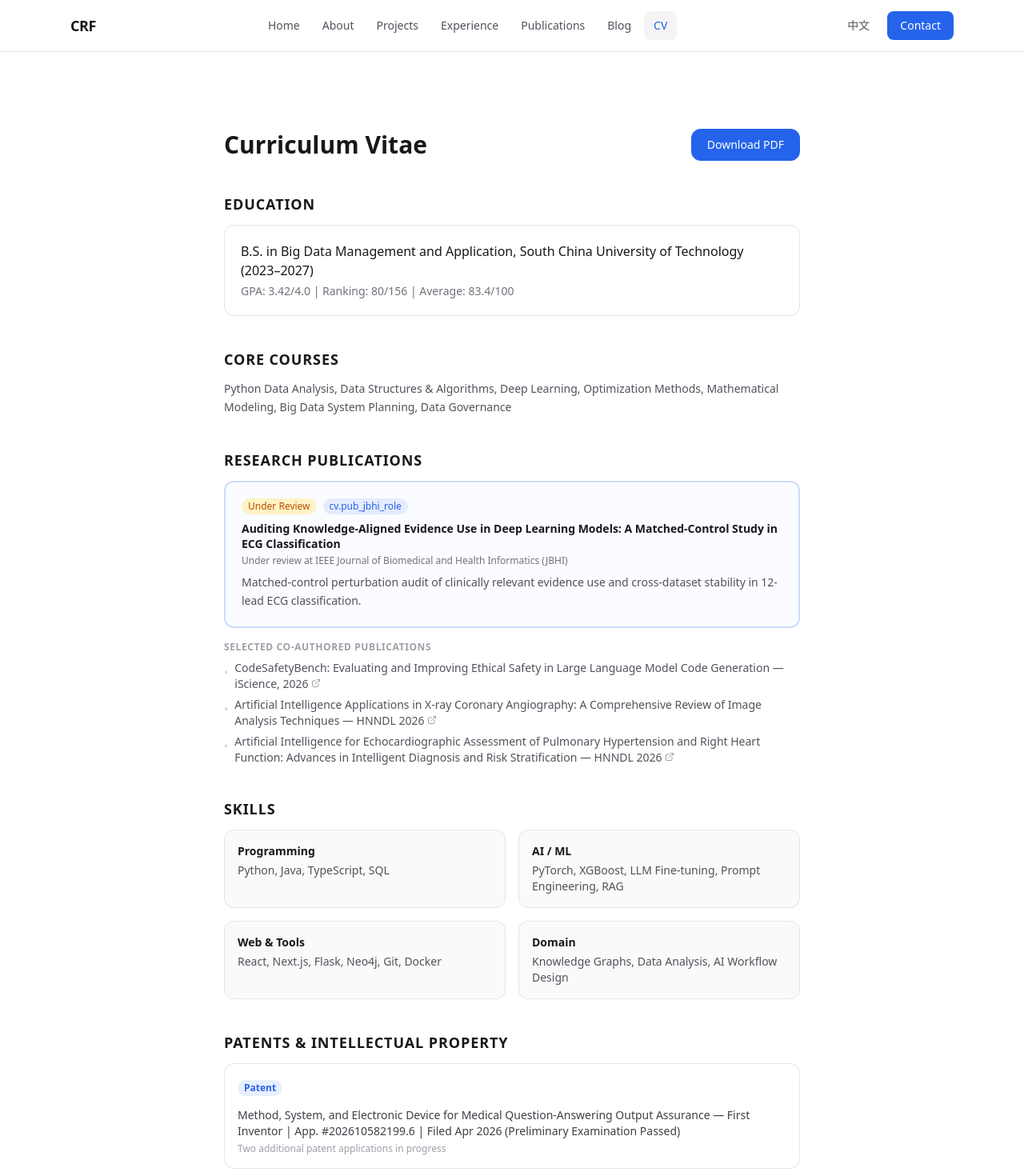
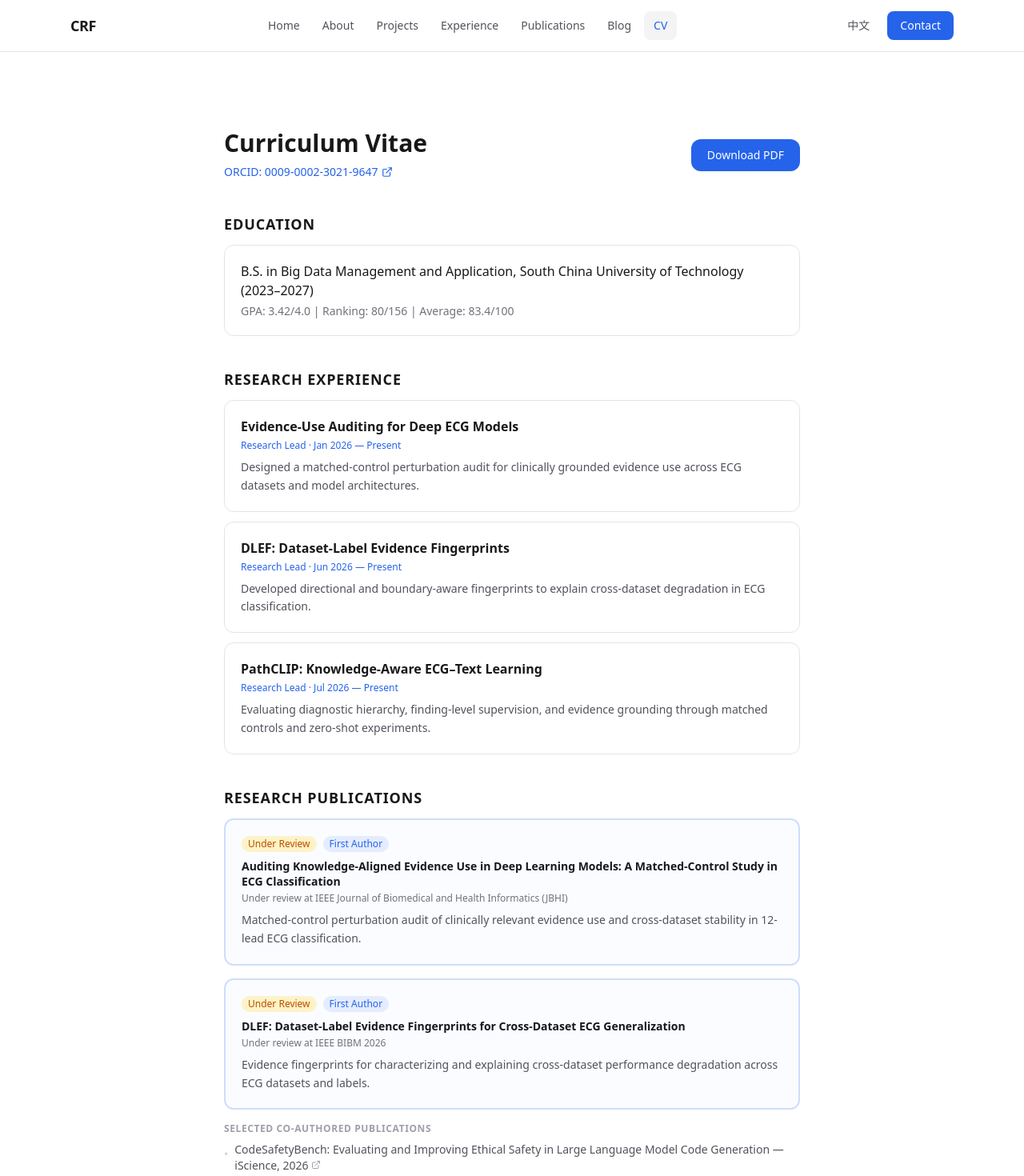
Before and after one commit to CRF2004/crf2004.github.io, a Next.js app: page /en/cv in a window 1280 px wide. Shown: the top 1470 px of the page at 80% size. Built offline with nearby package versions, Linux system fonts and the light colour scheme.

Commit message:
Add research experience and BIBM paper to CV

```diff
--- a/app/[locale]/cv/page.tsx
+++ b/app/[locale]/cv/page.tsx
@@ -9,18 +9,9 @@ export const metadata: Metadata = {
 };
 
 const coauthoredPapers = [
-  {
-    key: "coauth_1",
-    doi: "https://doi.org/10.1016/j.isci.2026.115073",
-  },
-  {
-    key: "coauth_2",
-    doi: "https://doi.org/10.1145/3795892.3795917",
-  },
-  {
-    key: "coauth_3",
-    doi: "https://doi.org/10.1145/3795892.3795918",
-  },
+  { key: "coauth_1", doi: "https://doi.org/10.1016/j.isci.2026.115073" },
+  { key: "coauth_2", doi: "https://doi.org/10.1145/3795892.3795917" },
+  { key: "coauth_3", doi: "https://doi.org/10.1145/3795892.3795918" },
 ] as const;
 
 export default function CVPage({
@@ -32,10 +23,40 @@ export default function CVPage({
   setRequestLocale(locale);
   const t = useTranslations("cv");
 
+  const researchExperience = [
+    { title: t("re_ecg_title"), meta: t("re_ecg_meta"), desc: t("re_ecg_desc") },
+    { title: t("re_dlef_title"), meta: t("re_dlef_meta"), desc: t("re_dlef_desc") },
+    { title: t("re_pathclip_title"), meta: t("re_pathclip_meta"), desc: t("re_pathclip_desc") },
+  ];
+
+  const firstAuthorPapers = [
+    {
+      title: t("pub_jbhi_title"),
+      venue: t("pub_jbhi_venue"),
+      desc: t("pub_jbhi_desc"),
+    },
+    {
+      title: t("pub_bibm_title"),
+      venue: t("pub_bibm_venue"),
+      desc: t("pub_bibm_desc"),
+    },
+  ];
+
   return (
     <div className="max-w-3xl mx-auto px-6 py-16 md:py-24">
-      <div className="flex items-center justify-between mb-10">
+      <div className="flex flex-wrap items-center justify-between gap-4 mb-10">
+        <div>
           <h1 className="text-3xl font-bold text-zinc-900">{t("title")}</h1>
+          <a
+            href="https://orcid.org/0009-0002-3021-9647"
+            target="_blank"
+            rel="noopener noreferrer"
+            className="inline-flex items-center gap-1 text-sm text-accent hover:text-accent-dark mt-2"
+          >
+            {t("orcid")}
+            <ExternalLink className="w-3.5 h-3.5" />
+          </a>
+        </div>
         <a
           href="/cv/cheng-rongfeng-cv.pdf"
           download
@@ -45,7 +66,6 @@ export default function CVPage({
         </a>
       </div>
 
-      {/* Education */}
       <section className="mb-10">
         <h2 className="text-lg font-semibold text-zinc-900 mb-3 uppercase tracking-wider">
           {t("education")}
@@ -56,42 +76,42 @@ export default function CVPage({
         </div>
       </section>
 
-      {/* Core Courses */}
       <section className="mb-10">
         <h2 className="text-lg font-semibold text-zinc-900 mb-3 uppercase tracking-wider">
-          {t("core_courses")}
+          {t("research_experience")}
         </h2>
-        <p className="text-sm text-zinc-600 leading-relaxed">
-          {t("courses_list")}
-        </p>
+        <div className="space-y-3">
+          {researchExperience.map((item) => (
+            <div key={item.title} className="p-5 rounded-xl border border-zinc-200">
+              <h3 className="font-semibold text-zinc-900">{item.title}</h3>
+              <p className="text-xs text-accent mt-1">{item.meta}</p>
+              <p className="text-sm text-zinc-600 mt-2 leading-relaxed">{item.desc}</p>
+            </div>
+          ))}
+        </div>
       </section>
 
-      {/* Research Publications */}
       <section className="mb-10">
         <h2 className="text-lg font-semibold text-zinc-900 mb-3 uppercase tracking-wider">
           {t("research")}
         </h2>
         <div className="space-y-4">
-          {/* Featured: First-Author Paper (JBHI) */}
-          <div className="p-5 rounded-xl border-2 border-accent/20 bg-accent/[0.02]">
+          {firstAuthorPapers.map((paper) => (
+            <div key={paper.title} className="p-5 rounded-xl border-2 border-accent/20 bg-accent/[0.02]">
               <div className="flex flex-wrap items-center gap-2 mb-2">
                 <span className="text-xs font-medium text-amber-700 bg-amber-100 px-2 py-0.5 rounded-full">
                   {t("pub_under_review")}
                 </span>
                 <span className="text-xs font-medium text-accent bg-accent/10 px-2 py-0.5 rounded-full">
-                {t("pub_jbhi_role")}
+                  {t("pub_first_author")}
                 </span>
               </div>
-            <h3 className="text-sm font-semibold text-zinc-900 leading-snug">
-              {t("pub_jbhi_title")}
-            </h3>
-            <p className="text-xs text-zinc-500 mt-1">{t("pub_jbhi_venue")}</p>
-            <p className="text-sm text-zinc-600 mt-2 leading-relaxed">
-              {t("pub_jbhi_desc")}
-            </p>
+              <h3 className="text-sm font-semibold text-zinc-900 leading-snug">{paper.title}</h3>
+              <p className="text-xs text-zinc-500 mt-1">{paper.venue}</p>
+              <p className="text-sm text-zinc-600 mt-2 leading-relaxed">{paper.desc}</p>
             </div>
+          ))}
 
-          {/* Co-Authored Publications */}
           <div>
             <h3 className="text-xs font-semibold text-zinc-400 uppercase tracking-wider mb-2">
               {t("coauthored")}
@@ -118,47 +138,35 @@ export default function CVPage({
         </div>
       </section>
 
-      {/* Skills */}
       <section className="mb-10">
         <h2 className="text-lg font-semibold text-zinc-900 mb-3 uppercase tracking-wider">
-          Skills
+          {t("core_courses")}
         </h2>
+        <p className="text-sm text-zinc-600 leading-relaxed">{t("courses_list")}</p>
+      </section>
+
+      <section className="mb-10">
+        <h2 className="text-lg font-semibold text-zinc-900 mb-3 uppercase tracking-wider">Skills</h2>
         <div className="grid sm:grid-cols-2 gap-4">
           {[
-            {
-              cat: "Programming",
-              items: "Python, Java, TypeScript, SQL",
-            },
-            {
-              cat: "AI / ML",
-              items: "PyTorch, XGBoost, LLM Fine-tuning, Prompt Engineering, RAG",
-            },
-            {
-              cat: "Web & Tools",
-              items: "React, Next.js, Flask, Neo4j, Git, Docker",
-            },
-            {
-              cat: "Domain",
-              items: "Knowledge Graphs, Data Analysis, AI Workflow Design",
-            },
+            { cat: "Programming", items: "Python, TypeScript, SQL" },
+            { cat: "AI / ML", items: "PyTorch, XGBoost, ECG signal processing, representation learning" },
+            { cat: "Medical AI", items: "Evidence-use auditing, multimodal learning, LLM evaluation, RAG" },
+            { cat: "Web & Data", items: "React, Next.js, Flask, Neo4j, Git, Docker" },
           ].map(({ cat, items }) => (
             <div key={cat} className="p-4 rounded-xl bg-zinc-50 border border-zinc-200">
-              <h3 className="text-sm font-semibold text-zinc-900 mb-1">
-                {cat}
-              </h3>
+              <h3 className="text-sm font-semibold text-zinc-900 mb-1">{cat}</h3>
               <p className="text-sm text-zinc-600">{items}</p>
             </div>
           ))}
         </div>
       </section>
 
-      {/* Patents & IP */}
       <section className="mb-10">
         <h2 className="text-lg font-semibold text-zinc-900 mb-3 uppercase tracking-wider">
           {t("patents")}
         </h2>
         <div className="space-y-3">
-          {/* Patents */}
           <div className="p-4 rounded-xl border border-zinc-200">
             <span className="text-xs font-semibold text-accent bg-accent/10 px-2 py-0.5 rounded-full mb-2 inline-block">
               {t("patent_label")}
@@ -166,54 +174,42 @@ export default function CVPage({
             <p className="text-sm text-zinc-700 mt-1.5">{t("ip_patent_1")}</p>
             <p className="text-xs text-zinc-400 mt-1">{t("ip_patent_2")}</p>
           </div>
-          {/* Software Copyrights */}
           <div className="p-4 rounded-xl border border-zinc-200">
             <span className="text-xs font-semibold text-emerald-600 bg-emerald-50 px-2 py-0.5 rounded-full mb-2 inline-block">
               {t("copyright_label")}
             </span>
             <ul className="mt-1.5 space-y-1">
               <li className="text-sm text-zinc-700 flex items-start gap-2">
-                <span className="text-emerald-500 mt-1.5">•</span>
-                {t("ip_copyright_1")}
+                <span className="text-emerald-500 mt-1.5">•</span>{t("ip_copyright_1")}
               </li>
               <li className="text-sm text-zinc-700 flex items-start gap-2">
-                <span className="text-emerald-500 mt-1.5">•</span>
-                {t("ip_copyright_2")}
+                <span className="text-emerald-500 mt-1.5">•</span>{t("ip_copyright_2")}
               </li>
             </ul>
           </div>
         </div>
       </section>
 
-      {/* Awards */}
       <section className="mb-10">
         <h2 className="text-lg font-semibold text-zinc-900 mb-3 uppercase tracking-wider">
           {t("awards")}
         </h2>
         <ul className="space-y-2">
-          {(["award_1", "award_2", "award_3", "award_4", "award_5"] as const).map(
-            (key) => (
+          {(["award_1", "award_2", "award_3", "award_4", "award_5"] as const).map((key) => (
             <li key={key} className="text-sm text-zinc-600 flex items-start gap-2">
-                <span className="text-accent mt-1">•</span>
-                {t(key)}
+              <span className="text-accent mt-1">•</span>{t(key)}
             </li>
-            )
-          )}
+          ))}
         </ul>
       </section>
 
-      {/* Language */}
       <section>
         <h2 className="text-lg font-semibold text-zinc-900 mb-3 uppercase tracking-wider">
           {t("certificates")}
         </h2>
         <div className="flex flex-wrap gap-4">
-          <span className="px-4 py-2 rounded-xl bg-zinc-50 border border-zinc-200 text-sm text-zinc-700">
-            {t("cet6")}
-          </span>
-          <span className="px-4 py-2 rounded-xl bg-zinc-50 border border-zinc-200 text-sm text-zinc-700">
-            {t("ielts")}
-          </span>
+          <span className="px-4 py-2 rounded-xl bg-zinc-50 border border-zinc-200 text-sm text-zinc-700">{t("cet6")}</span>
+          <span className="px-4 py-2 rounded-xl bg-zinc-50 border border-zinc-200 text-sm text-zinc-700">{t("ielts")}</span>
         </div>
       </section>
     </div>
```
Lines whose indentation alone changed are shown as unchanged.
